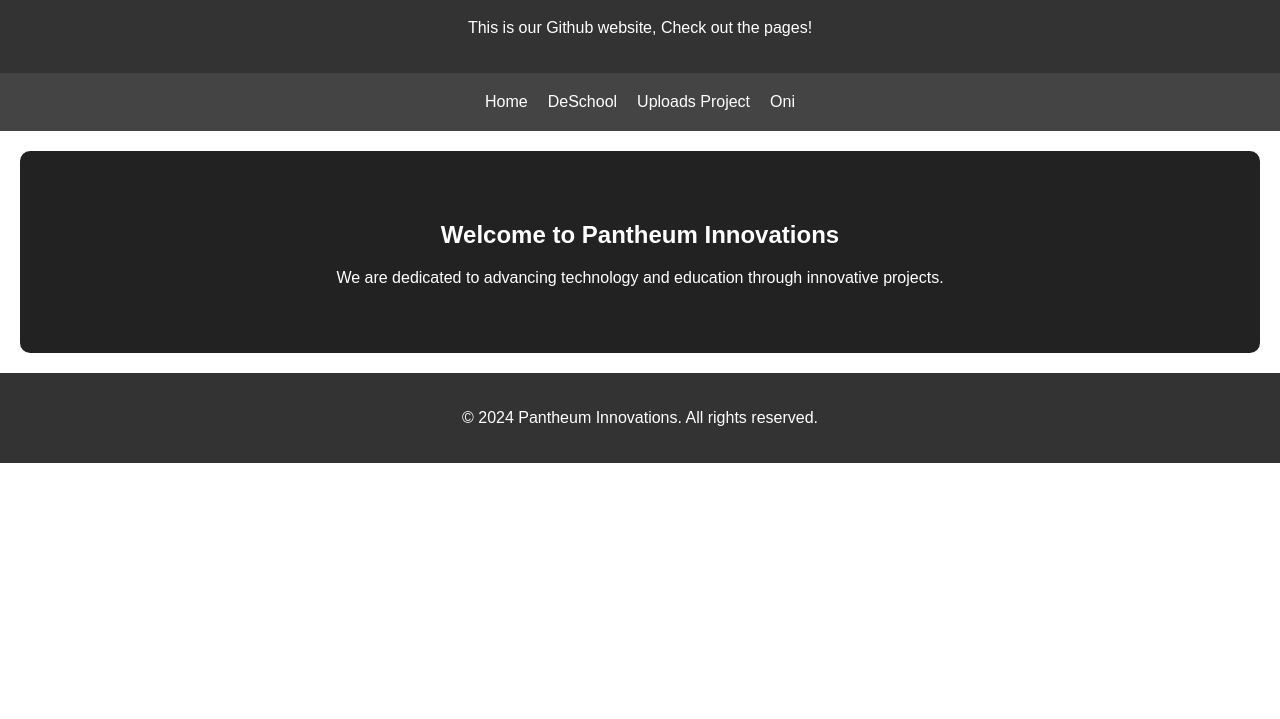
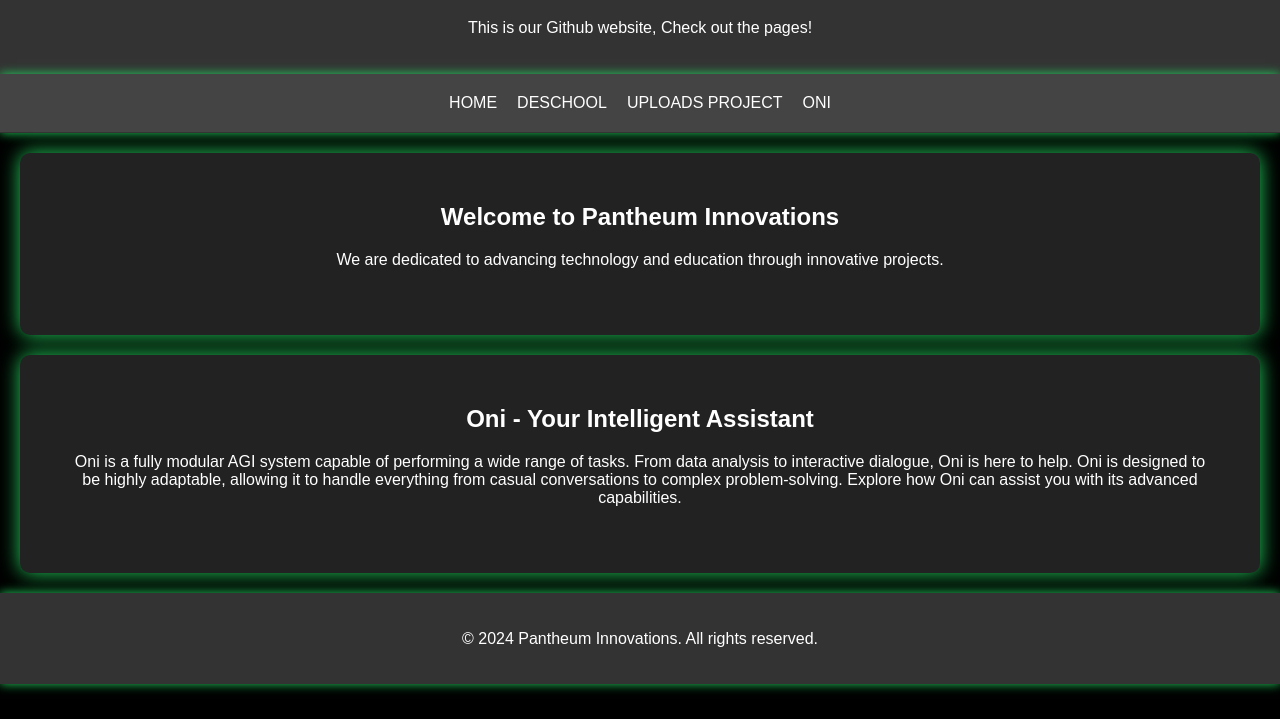
Before and after one commit to Pantheum-Innovations/Pantheum-Innovations.github.io, a website built with Vite: page src/index.html in a window 1280 px wide. Shown: the part 81-800 px from the top of the page. Built offline with nearby package versions, Linux system fonts and the light colour scheme.

Commit message:
Update index.html

```diff
--- a/src/index.html
+++ b/src/index.html
@@ -5,10 +5,71 @@
     <meta name="viewport" content="width=device-width, initial-scale=1.0">
     <title>Pantheum Innovations</title>
     <link rel="stylesheet" type="text/css" href="./styles.css">
+    <style>
+        body {
+            background-color: #000000;
+            color: #ffffff;
+            font-family: Arial, sans-serif;
+            margin: 0;
+            padding: 0;
+        }
 
+        header {
+            background-color: #111111;
+            padding: 20px;
+            text-align: center;
+            border-bottom: 1px solid #333;
+            box-shadow: 0 0 10px #24d15e;
+        }
+
+        nav {
+            display: flex;
+            justify-content: center;
+            background-color: #111111;
+            border-bottom: 1px solid #333;
+            box-shadow: 0 0 10px #24d15e;
+        }
+
+        nav a {
+            color: #ffffff;
+            padding: 14px 20px;
+            text-decoration: none;
+            text-transform: uppercase;
+        }
+
+        nav a:hover {
+            background-color: #24d15e;
+            color: #000000;
+            border-radius: 5px;
+            transition: 0.3s;
+        }
+
+        section {
+            padding: 20px;
+            text-align: center;
+        }
+
+        .hero {
+            background-color: #111111;
+            padding: 50px;
+            border-radius: 10px;
+            box-shadow: 0 0 20px #24d15e;
+        }
+
+        .hero h2 {
+            margin-top: 0;
+        }
+
+        footer {
+            background-color: #111111;
+            padding: 10px;
+            text-align: center;
+            border-top: 1px solid #333;
+            box-shadow: 0 0 10px #24d15e;
+        }
+    </style>
 </head>
 <body>
-
     <header>
         <h1>Pantheum Innovations</h1>
         <p>This is our Github website, Check out the pages!</p>
@@ -26,11 +87,15 @@
             <h2>Welcome to Pantheum Innovations</h2>
             <p>We are dedicated to advancing technology and education through innovative projects.</p>
         </div>
+
+        <div class="hero" style="margin-top: 20px;">
+            <h2>Oni - Your Intelligent Assistant</h2>
+            <p>Oni is a fully modular AGI system capable of performing a wide range of tasks. From data analysis to interactive dialogue, Oni is here to help. Oni is designed to be highly adaptable, allowing it to handle everything from casual conversations to complex problem-solving. Explore how Oni can assist you with its advanced capabilities.</p>
+        </div>
     </section>
 
     <footer>
         <p>&copy; 2024 Pantheum Innovations. All rights reserved.</p>
     </footer>
-
 </body>
 </html>
```
